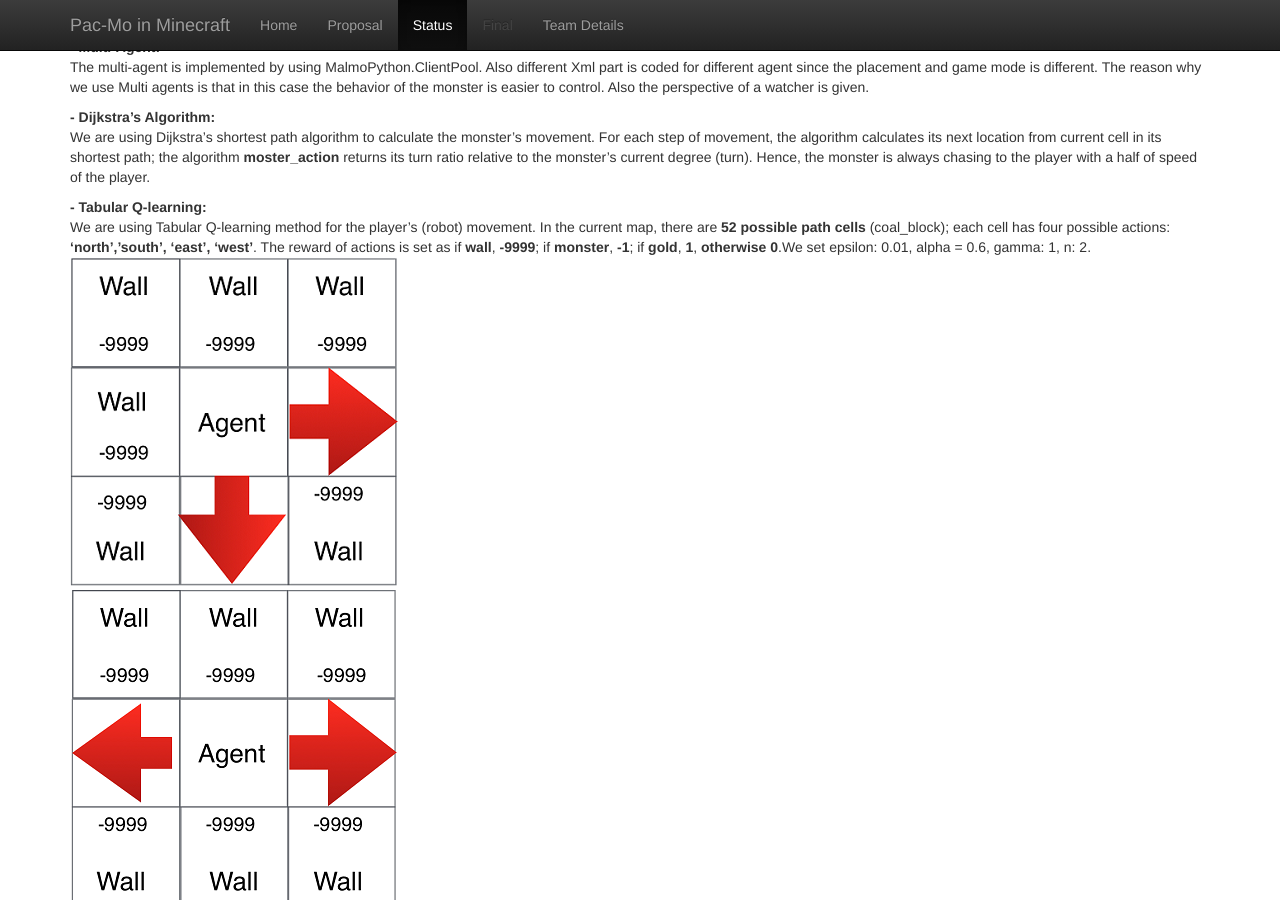
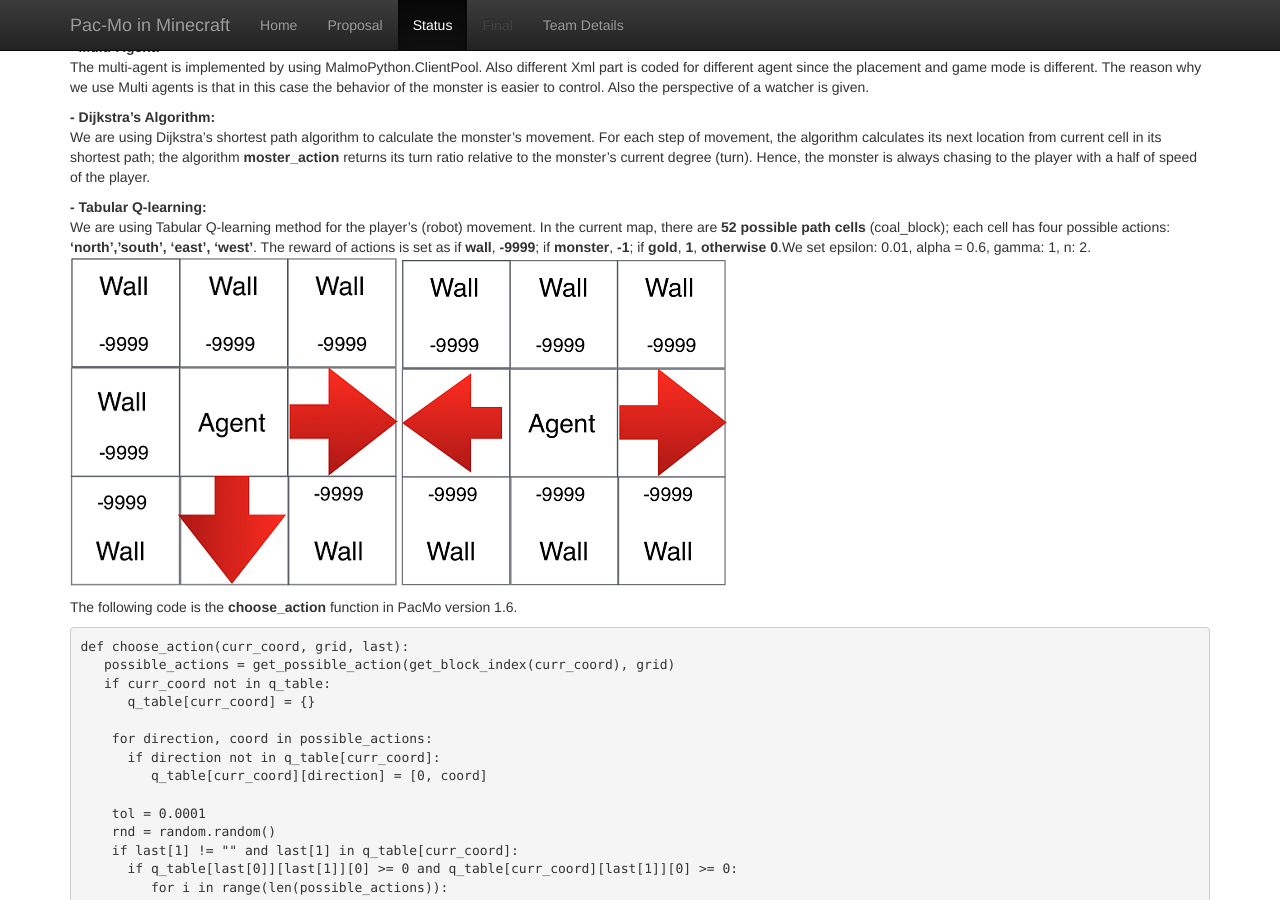
Before and after one commit to qdingqim/Pac-mo, a Jekyll site: the page built from docs/status.md, in a window 1280 px wide and 900 px high, scrolled down 442 px. Built offline with Jekyll 4.4.1, drawn with Linux system fonts in a browser that asks for light colours.

Commit message:
Update status.md

````diff
--- a/docs/status.md
+++ b/docs/status.md
@@ -20,8 +20,7 @@ __- Dijkstra's Algorithm:__
 
 __- Tabular Q-learning:__
 <br>We are using Tabular Q-learning method for the player's (robot) movement. In the current map, there are __52 possible path cells__ (coal_block); each cell has four possible actions: __'north','south', 'east', 'west'__. The reward of actions is set as if __wall__, __-9999__; if __monster__, __-1__; if __gold__, __1__, __otherwise 0__.We set epsilon: 0.01, alpha = 0.6, gamma: 1, n: 2.
-<br>![Alt Text](https://github.com/qdingqim/Pac-mo/raw/master/docs/status_etc/status1.png)
-<br>![Alt Text](https://github.com/qdingqim/Pac-mo/raw/master/docs/status_etc/status2.png)
+<br>![Alt Text](https://github.com/qdingqim/Pac-mo/raw/master/docs/status_etc/status1.png)![Alt Text](https://github.com/qdingqim/Pac-mo/raw/master/docs/status_etc/status2.png)
 
 The following code is the __choose_action__ function in PacMo version 1.6.
 ```python
````
